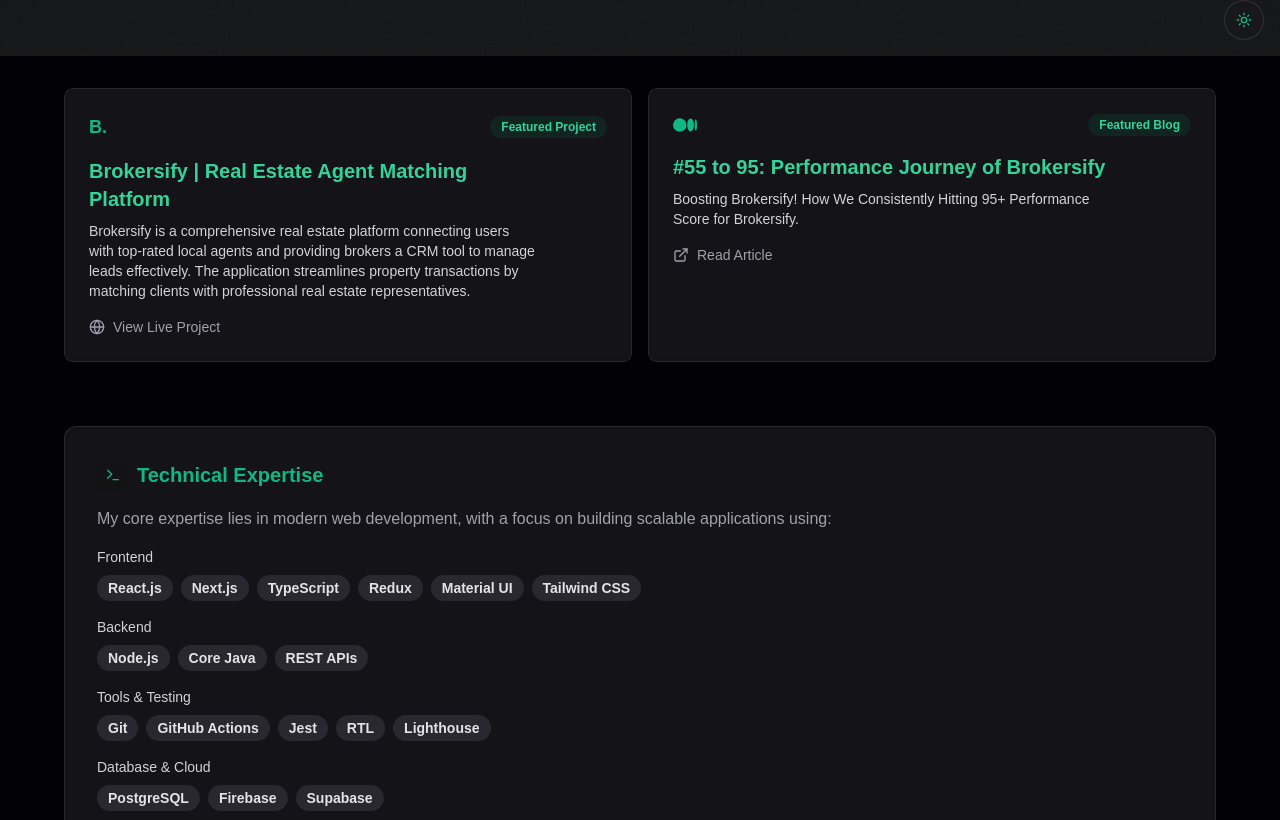
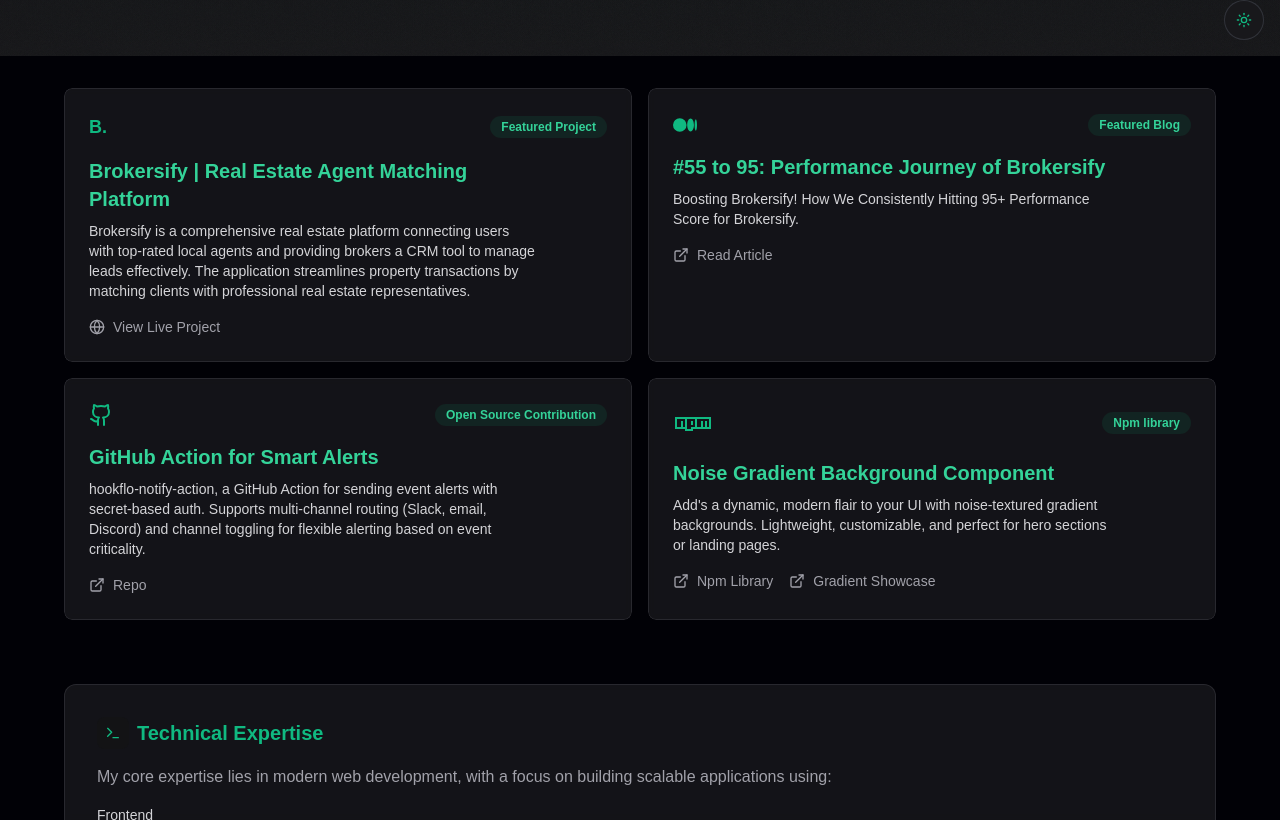
Before and after one commit to Prateek32177/portfolio, a Next.js app: page / in a window 1280 px wide. Shown: the part 744-1564 px from the top of the page. Built offline with nearby package versions, Linux system fonts and the light colour scheme.

Commit message:
updated portfolio

```diff
--- a/src/components/home/Home.tsx
+++ b/src/components/home/Home.tsx
@@ -13,6 +13,7 @@
   Building,
   Check,
   Sun,
+  GithubIcon,
 } from "lucide-react";
 import { Separator } from "@/components/ui/separator";
 import { Badge } from "@/components/ui/badge";
@@ -243,7 +244,7 @@
                       className={`absolute -inset-2 rounded-full bg-${themes[theme].primary}-500/20 opacity-0 group-hover:opacity-100 transition-opacity duration-300`}
                     />
                   </a>
-                  <a
+                  {/* <a
                     href={data.personalInfo.social.twitter}
                     className={`text-zinc-400 hover:text-${themes[theme].primary}-400 transition-colors duration-300 relative group`}
                     aria-label="Twitter Profile"
@@ -252,7 +253,7 @@
                     <span
                       className={`absolute -inset-2 rounded-full bg-${themes[theme].primary}-500/20 opacity-0 group-hover:opacity-100 transition-opacity duration-300`}
                     />
-                  </a>
+                  </a> */}
                   <a
                     href={data.personalInfo.social.linkedin}
                     className={`text-zinc-400 hover:text-${themes[theme].primary}-400 transition-colors duration-300 relative group`}
@@ -373,6 +374,107 @@
                     <ExternalLink className="w-4 h-4" aria-hidden="true" />
                     Read Article
                   </a>
+                </div>
+              </motion.div>
+
+              <motion.div
+                initial={{ opacity: 0, y: 20 }}
+                animate={{ opacity: 1, y: 0 }}
+                transition={{ delay: 0.3 }}
+                className="relative overflow-hidden rounded-lg group"
+              >
+                <div
+                  className={`absolute inset-0 bg-gradient-to-br from-${themes[theme].primary}-500/20 to-${themes[theme].secondary}-600/20 opacity-0 group-hover:opacity-100 transition-opacity duration-300`}
+                />
+                <div
+                  className={`relative rounded-lg bg-zinc-800/50 backdrop-blur-sm p-6 h-full border border-zinc-700/50 group-hover:border-${themes[theme].primary}-500/50 transition-colors duration-300`}
+                >
+                  <div className="flex items-center justify-between mb-4">
+                    <GithubIcon
+                      className={`w-6 h-6 text-${themes[theme].primary}-500`}
+                    />
+                    <Badge
+                      variant="secondary"
+                      className={`bg-${themes[theme].primary}-500/10 text-${themes[theme].primary}-400 hover:bg-inherit`}
+                    >
+                      Open Source Contribution
+                    </Badge>
+                  </div>
+                  <h4
+                    className={`text-xl font-bold mb-2 text-${themes[theme].primary}-400 group-hover:text-${themes[theme].primary}-300 transition-colors duration-300`}
+                  >
+                    GitHub Action for Smart Alerts
+                  </h4>
+                  <p className="text-zinc-300 text-sm mb-4 max-w-md">
+                    hookflo-notify-action, a GitHub Action for sending event
+                    alerts with secret-based auth. Supports multi-channel
+                    routing (Slack, email, Discord) and channel toggling for
+                    flexible alerting based on event criticality.
+                  </p>
+                  <a
+                    href={"https://github.com/Hookflo/notify-action"}
+                    className={`flex items-center gap-2 text-zinc-400 hover:text-${themes[theme].primary}-400 text-sm transition-colors duration-300`}
+                  >
+                    <ExternalLink className="w-4 h-4" aria-hidden="true" />
+                    Repo
+                  </a>
+                </div>
+              </motion.div>
+              <motion.div
+                initial={{ opacity: 0, y: 20 }}
+                animate={{ opacity: 1, y: 0 }}
+                transition={{ delay: 0.3 }}
+                className="relative overflow-hidden rounded-lg group"
+              >
+                <div
+                  className={`absolute inset-0 bg-gradient-to-br from-${themes[theme].primary}-500/20 to-${themes[theme].secondary}-600/20 opacity-0 group-hover:opacity-100 transition-opacity duration-300`}
+                />
+                <div
+                  className={`relative rounded-lg bg-zinc-800/50 backdrop-blur-sm p-6 h-full border border-zinc-700/50 group-hover:border-${themes[theme].primary}-500/50 transition-colors duration-300`}
+                >
+                  <div className="flex items-center justify-between mb-4">
+                    <svg
+                      xmlns="http://www.w3.org/2000/svg"
+                      viewBox="0 0 640 640"
+                      fill="currentColor"
+                      className={`w-10 h-10 text-${themes[theme].primary}-500`}
+                      aria-hidden="true"
+                    >
+                      <path d="M320 352L288 352L288 288L320 288L320 352zM608 224L608 416L320 416L320 448L192 448L192 416L32 416L32 224L608 224zM192 256L64 256L64 384L128 384L128 288L160 288L160 384L192 384L192 256zM352 256L224 256L224 416L288 416L288 384L352 384L352 256zM576 256L384 256L384 384L448 384L448 288L480 288L480 384L512 384L512 288L544 288L544 384L576 384L576 256z" />
+                    </svg>
+                    <Badge
+                      variant="secondary"
+                      className={`bg-${themes[theme].primary}-500/10 text-${themes[theme].primary}-400 hover:bg-inherit`}
+                    >
+                      Npm library
+                    </Badge>
+                  </div>
+                  <h4
+                    className={`text-xl font-bold mb-2 text-${themes[theme].primary}-400 group-hover:text-${themes[theme].primary}-300 transition-colors duration-300`}
+                  >
+                    Noise Gradient Background Component
+                  </h4>
+                  <p className="text-zinc-300 text-sm mb-4 max-w-md">
+                    Add's a dynamic, modern flair to your UI with noise-textured
+                    gradient backgrounds. Lightweight, customizable, and perfect
+                    for hero sections or landing pages.
+                  </p>
+                  <div className="flex gap-4">
+                    <a
+                      href={"https://www.npmjs.com/package/noise-gradient-bg"}
+                      className={`flex items-center gap-2 text-zinc-400 hover:text-${themes[theme].primary}-400 text-sm transition-colors duration-300`}
+                    >
+                      <ExternalLink className="w-4 h-4" aria-hidden="true" />
+                      Npm Library
+                    </a>
+                    <a
+                      href={"https://www.hookflo.com/gradient-showcase"}
+                      className={`flex items-center gap-2 text-zinc-400 hover:text-${themes[theme].primary}-400 text-sm transition-colors duration-300`}
+                    >
+                      <ExternalLink className="w-4 h-4" aria-hidden="true" />
+                      Gradient Showcase
+                    </a>
+                  </div>
                 </div>
               </motion.div>
             </div>
--- a/src/config.ts
+++ b/src/config.ts
@@ -5,7 +5,7 @@
     name: "Prateek",
     title: "SENIOR WEB ENGINEER",
     tagline: "Building the future, one commit at a time",
-    bio: "Experienced Full-stack developer with 4 years of experience building high-performance web applications for leading retail giants. An avid problem solver with strong passion of addressing user needs and developing products from concept to launch.",
+    bio: "Experienced Full-stack developer with 4.5 years of experience building high-performance web applications for leading retail giants. An avid problem solver with strong passion of addressing user needs and developing products from concept to launch.",
     location: "Indore, India",
     email: "prateek32177@gmail.com",
     availability: true,
```
Also changed, not shown: 1 other file (tests, documents, lock files or other folders).
